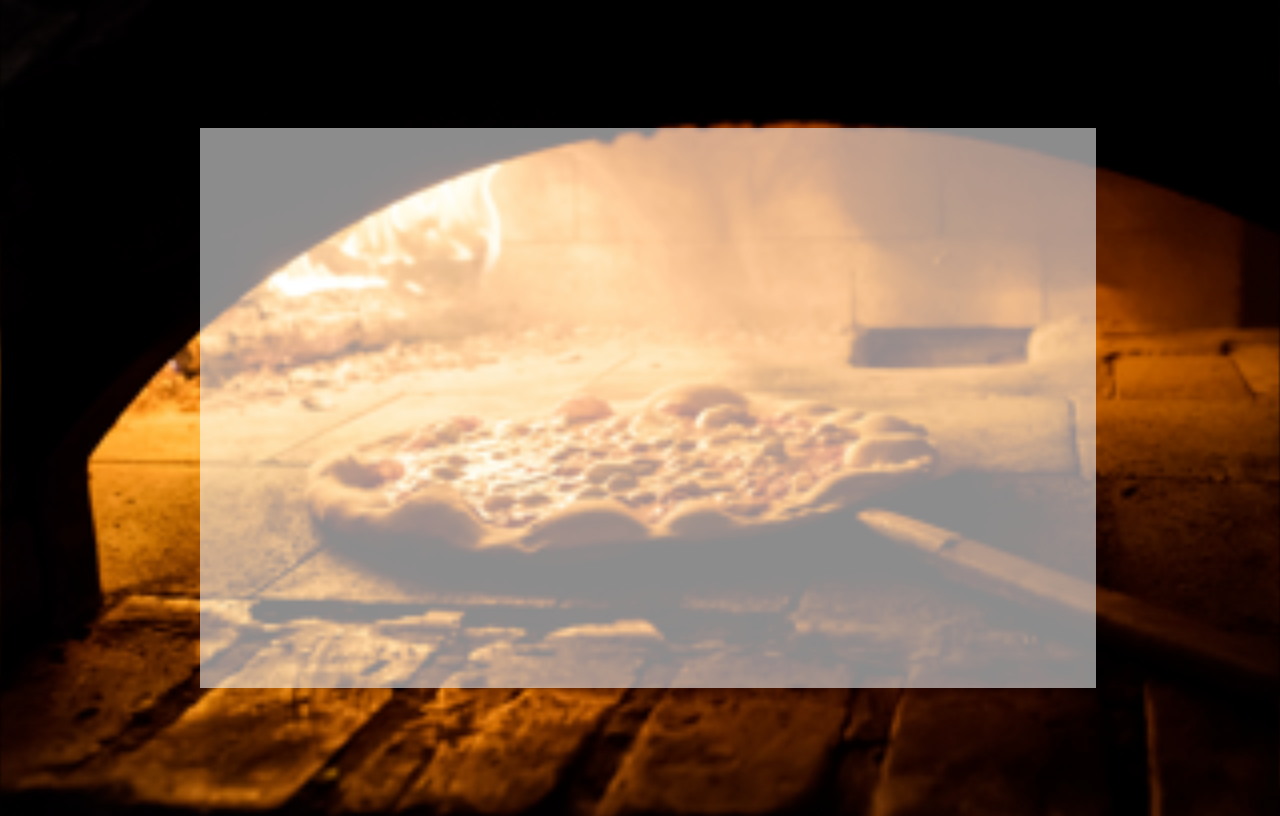
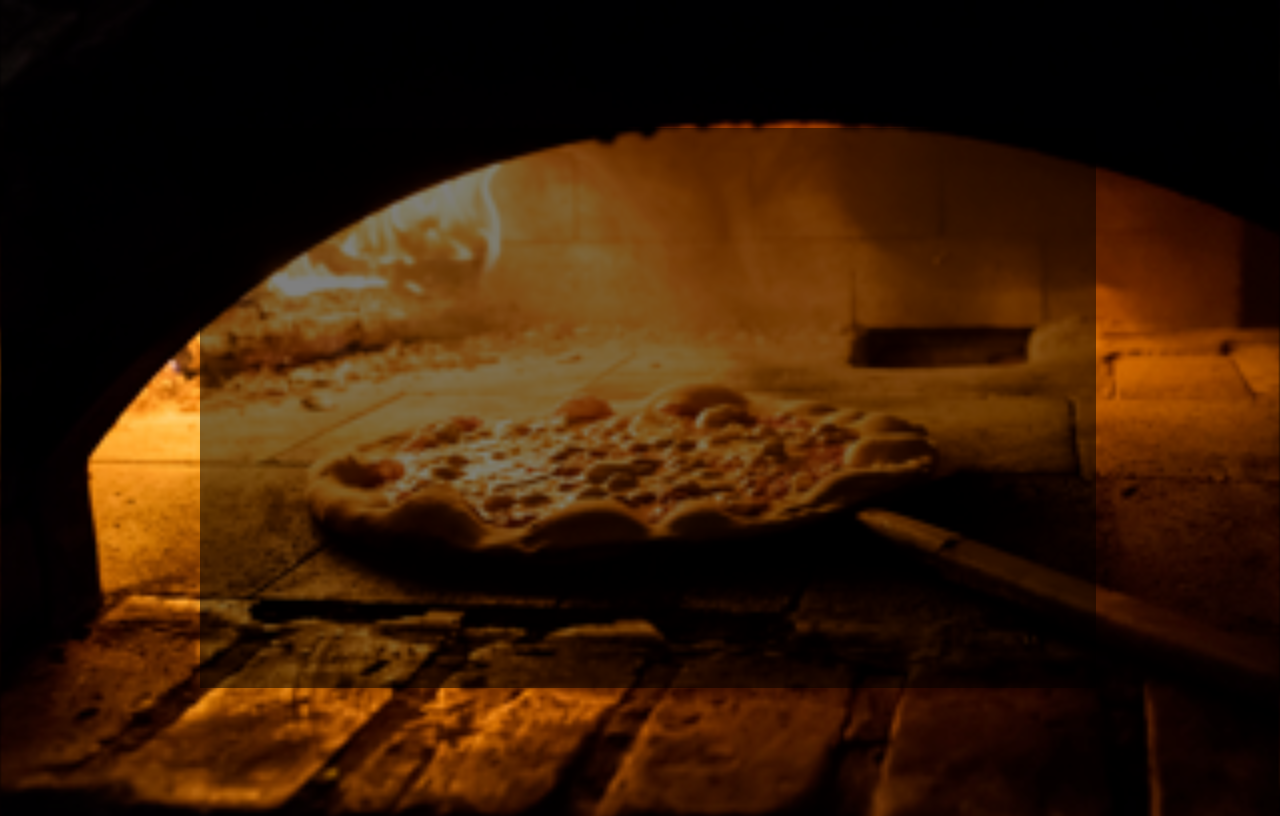
Before and after one commit to EricLam404/restaurant, a website built with webpack: page dist/index.html in a window 1280 px wide. Built offline with Linux system fonts and the light colour scheme.

Commit message:
Changed color scheme

```diff
--- a/src/style.css
+++ b/src/style.css
@@ -11,8 +11,8 @@ body {
 }
 
 .content {
-    background-color: rgba(255,255,255,0.55);
-    color: black;
+    background-color: rgba(0,0,0,0.5);
+    color: #fff;
     width: 70vw;
     height: 70vh;
 }
```
Also changed, not shown: dist/main.js.
